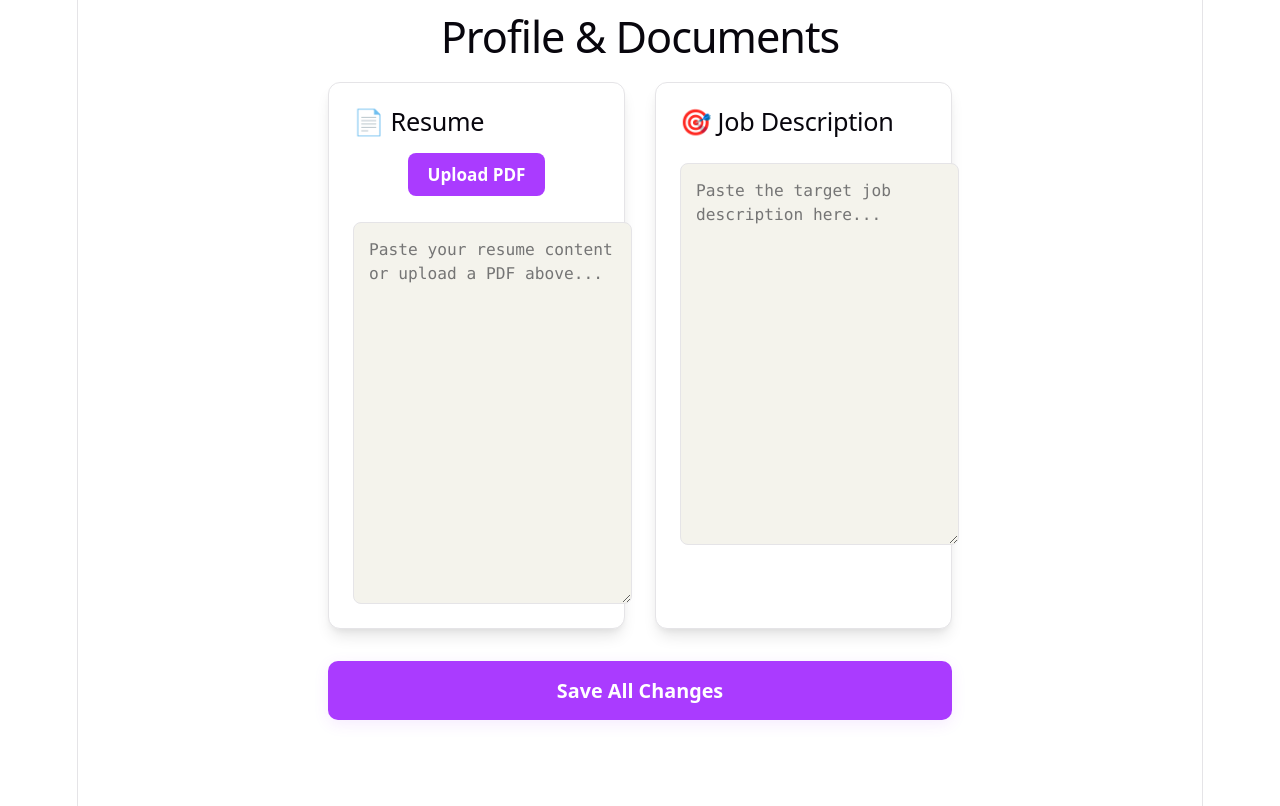
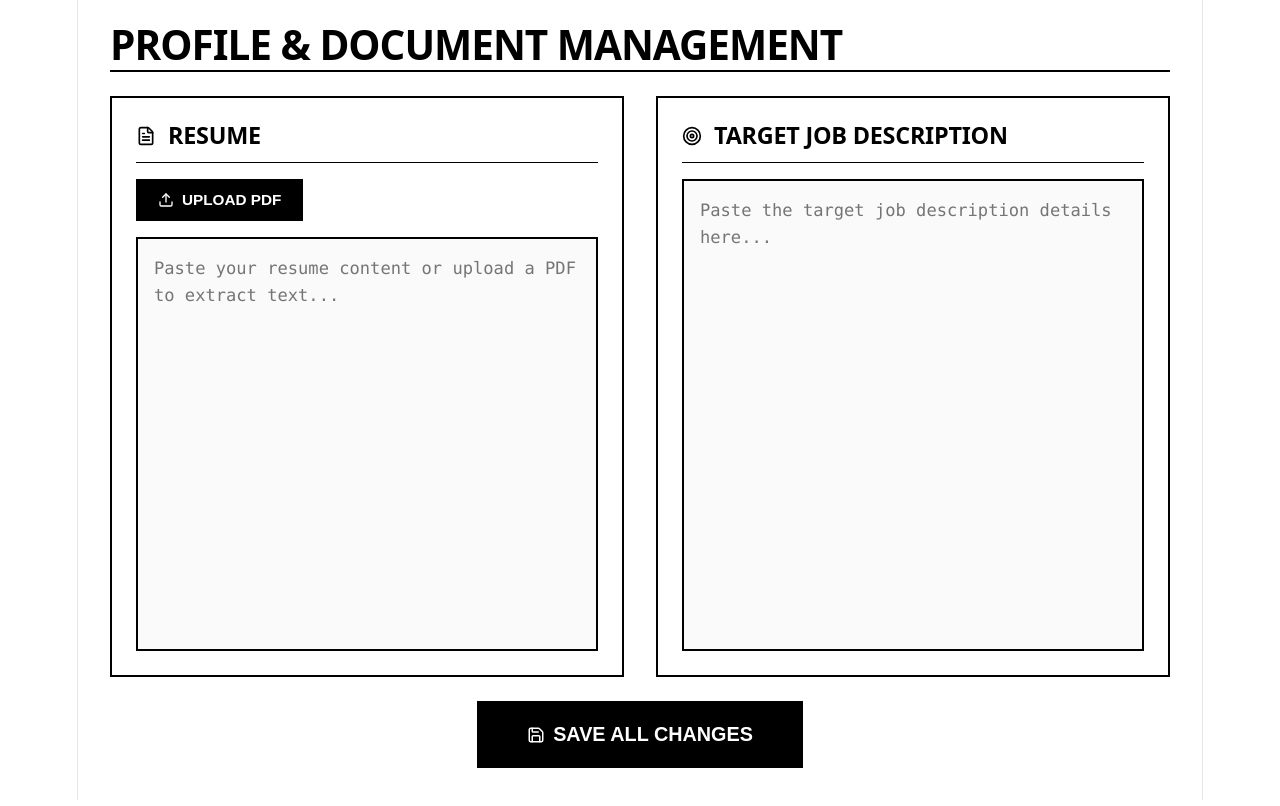
Before and after one commit to kum-nitin-cell/ENSF-FINAL-PROJECT, a React app in the folder app/: page / in a window 1280 px wide. Shown: the top 806 px of the page. Built offline with nearby package versions, Linux system fonts and the light colour scheme; the HTML template or start-up script is replaced by a standard one.

Commit message:
feat: Add initial Profile Page component with styling and basic functionality for resume and job description management.

```diff
--- a/app/package.json
+++ b/app/package.json
@@ -12,6 +12,7 @@
   "dependencies": {
     "@google/generative-ai": "^0.24.1",
     "@supabase/supabase-js": "^2.99.3",
+    "lucide-react": "^0.577.0",
     "pdfjs-dist": "^5.5.207",
     "react": "^19.2.4",
     "react-dom": "^19.2.4",
--- a/app/src/pages/ProfilePage.jsx
+++ b/app/src/pages/ProfilePage.jsx
@@ -1,5 +1,6 @@
 import React, { useState, useEffect, useRef } from 'react';
 import styles from './ProfilePage.module.css';
+import { FileText, Target, Upload, Save, CheckCircle } from 'lucide-react';
 
 const ProfilePage = () => {
     // 1. State
@@ -14,7 +15,7 @@ const ProfilePage = () => {
     // 2. Load profile (placeholder)
     const loadProfile = async () => {
         setLoading(true);
-        console.log("Loading profile...");
+        // Simulate load...
         setLoading(false);
     };
 
@@ -26,34 +27,44 @@ const ProfilePage = () => {
     const handleFileUpload = async (e) => {
         const file = e.target.files[0];
         if (file) {
+            if (file.type !== 'application/pdf') {
+                setMessage("Please select a PDF file.");
+                return;
+            }
             setResumeFilename(file.name);
-            console.log("Setting filename:", file.name);
+            setMessage(`File "${file.name}" selected.`);
         }
     };
 
     // 4. Save profile (placeholder)
     const saveProfile = async () => {
-        console.log("Saving profile...");
-        setMessage("Changes saved!");
+        setMessage("All changes saved successfully.");
+        // Fade message out...
+        setTimeout(() => setMessage(''), 3000);
     };
+
+    if (loading) return <div className={styles.profileContainer}>LOADING...</div>;
 
     return (
         <div className={styles.profileContainer}>
             <header className={styles.header}>
-                <h1 className={styles.title}>Profile & Documents</h1>
-            </header>
-
+                <h1 className={styles.title}>Profile & Document Management</h1>
                 {message && (
-                <div className={styles.messageBanner}>
+                    <div className={styles.banner}>
                         {message}
                     </div>
                 )}
+            </header>
 
             <div className={styles.grid}>
                 {/* Resume Section */}
                 <section className={styles.card}>
-                    <h2>📄 Resume</h2>
-                    <div>
+                    <div className={styles.cardHeader}>
+                        <FileText size={20} />
+                        <h2>Resume</h2>
+                    </div>
+
+                    <div className={styles.uploadControls}>
                         <input
                             type="file"
                             ref={fileInputRef}
@@ -65,41 +76,53 @@ const ProfilePage = () => {
                             className={styles.button}
                             onClick={() => fileInputRef.current.click()}
                         >
+                            <Upload size={16} />
                             Upload PDF
                         </button>
                         {resumeFilename && (
-                            <span className={styles.filenameText}>
-                                📄 {resumeFilename}
+                            <span className={styles.filename}>
+                                {resumeFilename}
                             </span>
                         )}
                     </div>
 
+                    <div className={styles.textareaContainer}>
                         <textarea
                             className={styles.textarea}
                             value={resumeText}
                             onChange={(e) => setResumeText(e.target.value)}
-                        placeholder="Paste your resume content or upload a PDF above..."
+                            placeholder="Paste your resume content or upload a PDF to extract text..."
                         />
+                    </div>
                 </section>
 
-                {/* Job Description Section */}
+                {/* Target Job Description Section */}
                 <section className={styles.card}>
-                    <h2>🎯 Job Description</h2>
+                    <div className={styles.cardHeader}>
+                        <Target size={20} />
+                        <h2>Target Job Description</h2>
+                    </div>
+
+                    <div className={styles.textareaContainer}>
                         <textarea
                             className={styles.textarea}
                             value={jobDescription}
                             onChange={(e) => setJobDescription(e.target.value)}
-                        placeholder="Paste the target job description here..."
+                            placeholder="Paste the target job description details here..."
                         />
+                    </div>
                 </section>
             </div>
 
+            <footer className={styles.footer}>
                 <button
                     className={`${styles.button} ${styles.saveButton}`}
                     onClick={saveProfile}
                 >
+                    <Save size={18} />
                     Save All Changes
                 </button>
+            </footer>
         </div>
     );
 };
--- a/app/src/pages/ProfilePage.module.css
+++ b/app/src/pages/ProfilePage.module.css
@@ -1,133 +1,156 @@
 .profileContainer {
-    padding: 24px;
-    max-width: 1200px;
-    margin: 0 auto;
-    font-family: var(--sans);
-    color: var(--text);
-    background-color: var(--bg);
-    min-height: 100vh;
+    display: flex;
+    flex-direction: column;
+    width: 100%;
+    height: 100vh;
+    padding: 32px;
+    box-sizing: border-box;
+    background-color: #fff;
+    color: #000;
 }
 
 .header {
-    margin-bottom: 32px;
+    flex-shrink: 0;
+    border-bottom: 2px solid #000;
+    margin-bottom: 24px;
+    padding-bottom: 12px;
+    display: flex;
+    justify-content: space-between;
+    align-items: center;
 }
 
 .title {
-    font-size: 2.4rem;
-    font-weight: 500;
+    font-size: 2.25rem;
+    font-weight: 900;
     margin: 0;
-    color: var(--text-h);
+    text-transform: uppercase;
     letter-spacing: -1px;
+    color: #000;
 }
 
 .grid {
+    flex-grow: 1;
     display: grid;
     grid-template-columns: 1fr 1fr;
-    gap: 30px;
+    gap: 32px;
+    min-height: 0; /* Important for flex child with overflow */
 }
 
 @media (max-width: 900px) {
     .grid {
         grid-template-columns: 1fr;
+        overflow-y: auto;
     }
 }
 
 .card {
-    background: var(--bg);
-    border: 1px solid var(--border);
-    border-radius: 12px;
-    padding: 24px;
-    box-shadow: var(--shadow);
-    transition: transform 0.2s ease, box-shadow 0.2s ease;
     display: flex;
     flex-direction: column;
-    gap: 16px;
+    border: 2px solid #000;
+    padding: 24px;
+    box-sizing: border-box;
+    background: #fff;
 }
 
-.card:hover {
-    transform: translateY(-4px);
-    box-shadow: 0 10px 20px rgba(0,0,0,0.1);
+.cardHeader {
+    display: flex;
+    align-items: center;
+    gap: 12px;
+    margin-bottom: 16px;
+    padding-bottom: 12px;
+    border-bottom: 1px solid #000;
 }
 
-.card h2 {
+.cardHeader h2 {
     margin: 0;
-    font-size: 1.4rem;
-    color: var(--text-h);
+    font-size: 1.3rem;
+    font-weight: 900;
+    text-transform: uppercase;
+    color: #000;
+}
+
+.uploadControls {
+    margin-bottom: 16px;
+    display: flex;
+    align-items: center;
+    gap: 12px;
+}
+
+.button {
+    background: #000;
+    color: #fff;
+    border: 2px solid #000;
+    padding: 10px 20px;
+    font-weight: 700;
+    text-transform: uppercase;
+    font-size: 0.85rem;
+    cursor: pointer;
     display: flex;
     align-items: center;
     gap: 8px;
-}
-
-.button {
-    background: var(--accent);
-    color: white;
-    border: none;
-    padding: 10px 20px;
-    border-radius: 8px;
-    font-weight: 600;
-    cursor: pointer;
-    transition: opacity 0.2s, background-color 0.2s;
-    font-family: var(--sans);
-    font-size: 0.95rem;
+    transition: all 0.2s;
 }
 
 .button:hover {
-    filter: brightness(1.1);
+    background: #fff;
+    color: #000;
 }
 
-.button:active {
-    transform: scale(0.98);
+.filename {
+    background: #f3f4f6;
+    padding: 6px 12px;
+    font-size: 0.8rem;
+    font-weight: 600;
+    border: 1px dashed #000;
 }
 
-.filenameText {
-    margin-top: 8px;
-    font-size: 0.85rem;
-    color: var(--accent);
-    font-weight: 500;
-    display: inline-block;
-    padding: 4px 10px;
-    background: var(--accent-bg);
-    border-radius: 4px;
+.textareaContainer {
+    flex-grow: 1;
+    display: flex;
+    flex-direction: column;
+    min-height: 0;
 }
 
 .textarea {
+    flex-grow: 1;
     width: 100%;
-    min-height: 350px;
-    margin-top: 10px;
-    padding: 15px;
-    border: 1px solid var(--border);
-    border-radius: 8px;
-    font-family: var(--mono);
-    font-size: 0.9rem;
-    background: var(--code-bg);
-    color: var(--text-h);
-    resize: vertical;
-    line-height: 1.5;
+    padding: 16px;
+    border: 2px solid #000;
+    background: #fafafa;
+    color: #000;
+    font-family: ui-monospace, SFMono-Regular, Menlo, Monaco, Consolas, monospace;
+    font-size: 0.95rem;
+    line-height: 1.6;
+    resize: none;
+    box-sizing: border-box;
 }
 
 .textarea:focus {
-    outline: none;
-    border-color: var(--accent);
-    box-shadow: 0 0 0 2px var(--accent-bg);
+    outline: 2px solid #000;
+    outline-offset: -2px;
+    background: #fff;
+}
+
+.footer {
+    flex-shrink: 0;
+    margin-top: 24px;
+    display: flex;
+    justify-content: center;
 }
 
 .saveButton {
-    display: block;
-    width: 100%;
-    margin-top: 32px;
-    padding: 16px;
+    padding: 20px 48px;
     font-size: 1.1rem;
-    background: var(--accent);
-    border-radius: 10px;
-    box-shadow: 0 4px 15px var(--accent-bg);
 }
 
-.messageBanner {
-    padding: 12px 16px;
-    background: #d1fae5;
-    color: #065f46;
-    border: 1px solid #a7f3d0;
-    border-radius: 8px;
-    margin-bottom: 24px;
-    font-weight: 500;
+.banner {
+    border: 2px solid #000;
+    padding: 12px 24px;
+    background: #000;
+    color: #fff;
+    margin-bottom: 20px;
+    font-weight: 700;
+    text-transform: uppercase;
+    text-align: center;
+    font-size: 0.9rem;
 }
```
Also changed, not shown: 1 other file (tests, documents, lock files or other folders). Lines whose indentation alone changed are shown as unchanged.
